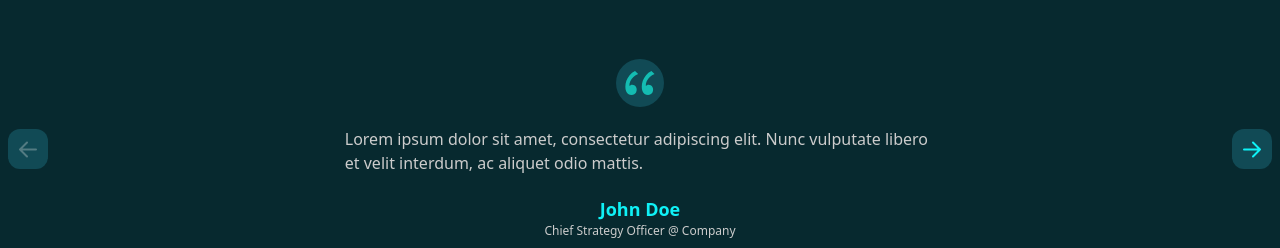
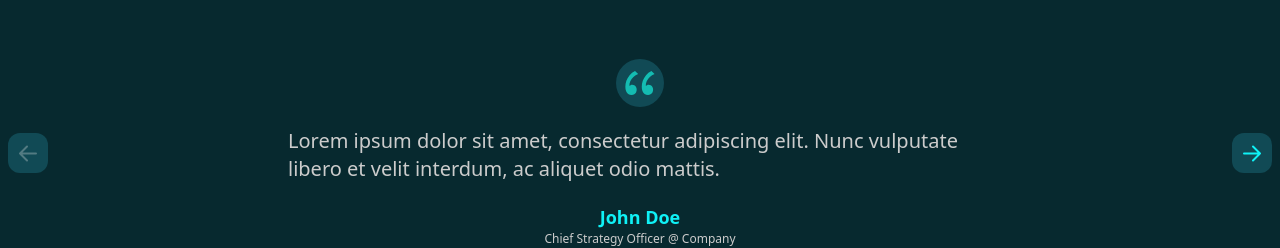
Before and after one commit to alifrayhan1/wizia, a React (Vite) app in the folder Wizia/: page / in a window 1280 px wide. Shown: the part 1620-1868 px from the top of the page. Built offline with nearby package versions, Linux system fonts and the light colour scheme.

Commit message:
problem create

```diff
--- a/Wizia/src/App.jsx
+++ b/Wizia/src/App.jsx
@@ -1,5 +1,5 @@
 import "./App.css";
-import TestimonialCarousel from "./Component/Advice";
+import Carousel from "./Component/Advice";
 import Bannar from "./Component/Bannar";
 import Effort from "./Component/Effort";
 import Features from "./Component/Features";
@@ -18,7 +18,7 @@ function App() {
         <Partner />
         <Features />
         <Prefer />
-        <TestimonialCarousel />
+        <Carousel />
         <Effort/>
         <NewEra/>
         <Footer/>
--- a/Wizia/src/Component/Advice.jsx
+++ b/Wizia/src/Component/Advice.jsx
@@ -27,7 +27,7 @@ const testimonials = [
   },
 ];
 
-function TestimonialCarousel() {
+function Carousel() {
   const [activeIndex, setActiveIndex] = useState(0);
 
   const handleNext = () => {
@@ -62,7 +62,7 @@ function TestimonialCarousel() {
             <div className="bg-[#114a55] rounded-full h-12 w-12 flex items-center justify-center">
               <img src="quote.svg" alt="" className="h-[50%]" />
             </div>
-            <p className="text-whiteShades w-2/3">{currentTestimonial.quote}</p>
+            <p className="text-whiteShades w-2/3 text-xl">{currentTestimonial.quote}</p>
             <div className="text-center">
               <h3 className="text-primary font-semibold text-lg">
                 {currentTestimonial.author}
@@ -95,4 +95,4 @@ function TestimonialCarousel() {
   );
 }
 
-export default TestimonialCarousel;
+export default Carousel;
```
